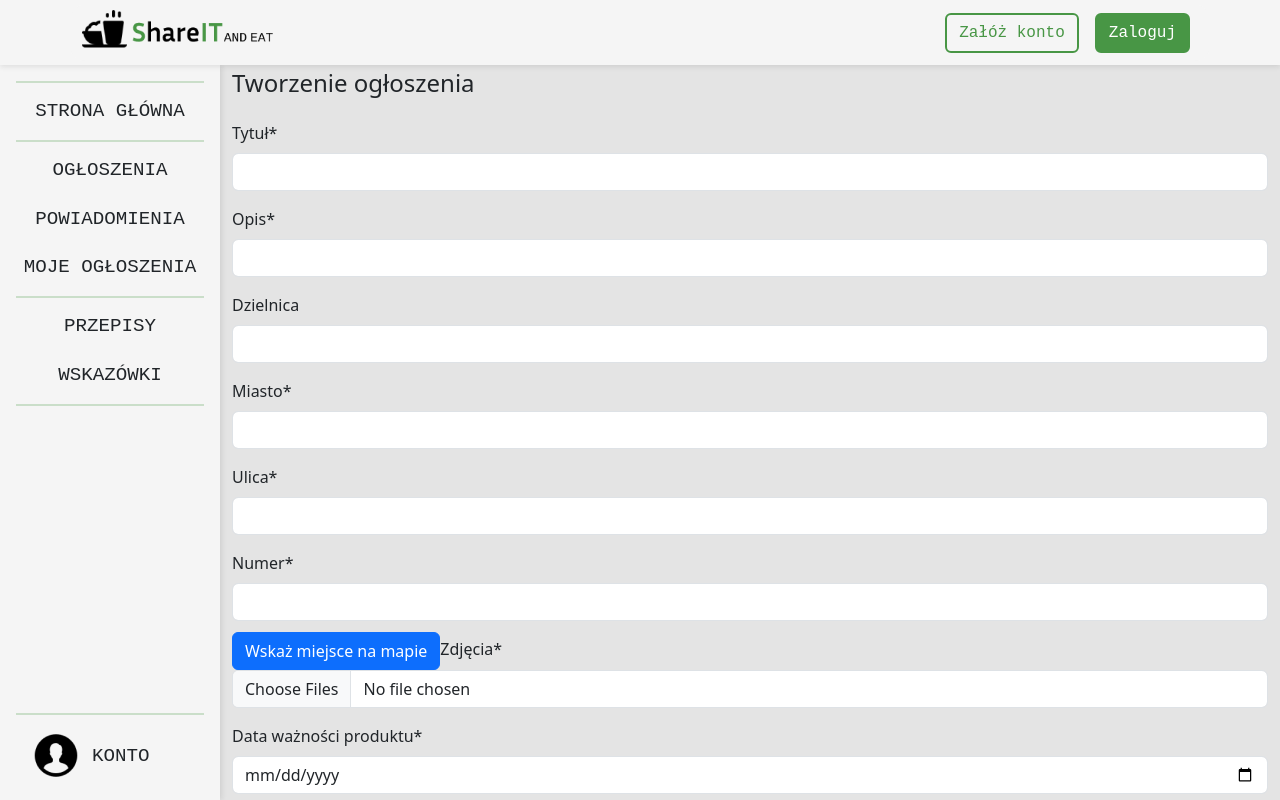
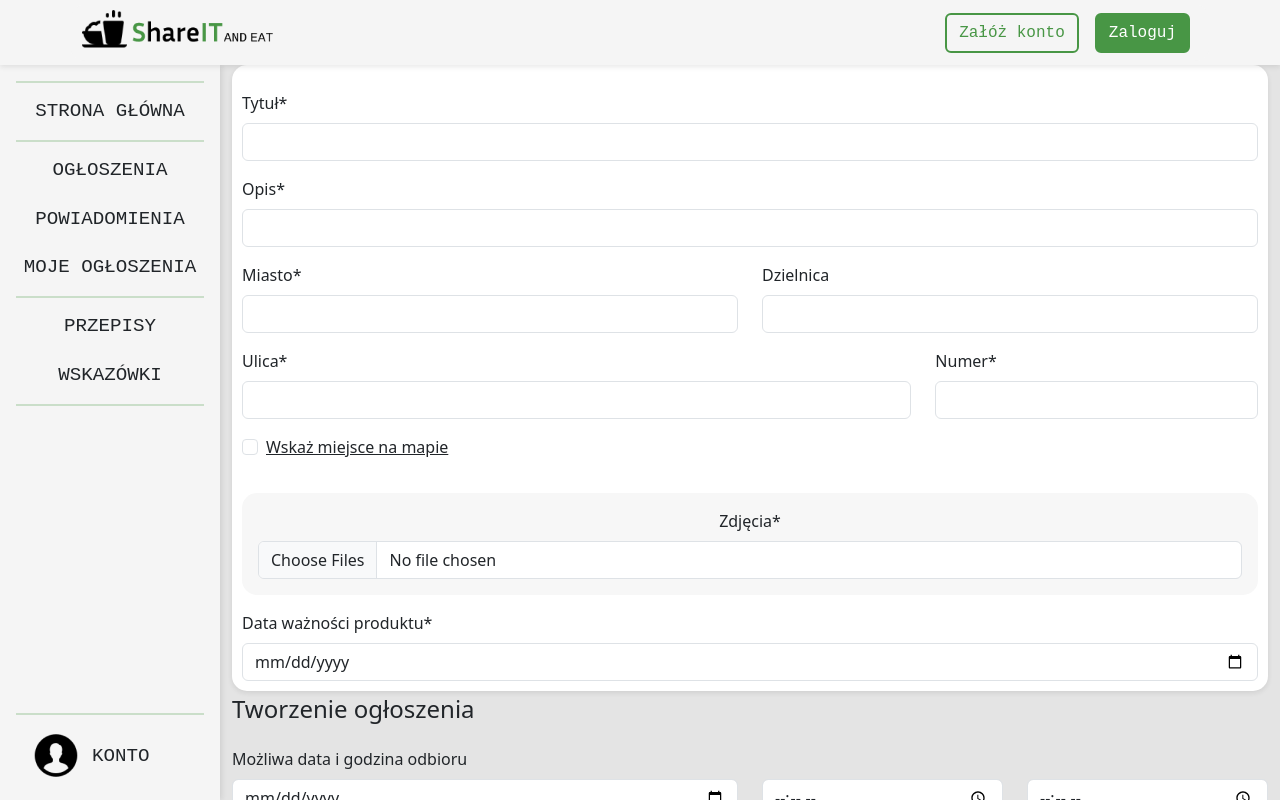
Before and after one commit to HelloNatalia/licencjat-frontend, a React (Create React App) app in the folder licencjat-frontend/: page /create-announcement in a window 1280 px wide. Shown: the top 800 px of the page. Built offline with nearby package versions, Linux system fonts and the light colour scheme; no server answers.

Commit message:
Changed form design

```diff
--- a/licencjat-frontend/src/CreateAnnouncement.css
+++ b/licencjat-frontend/src/CreateAnnouncement.css
@@ -0,0 +1,16 @@
+.form-bg {
+  background-color: white;
+  border-radius: 15px;
+  padding: 10px;
+  box-shadow: 0 2px 5px rgba(41, 41, 41, 0.1);
+}
+
+.img-box {
+  background-color: rgb(247, 247, 247);
+  border-radius: 15px;
+}
+
+.show-map p {
+  text-decoration: underline;
+  cursor: pointer;
+}
--- a/licencjat-frontend/src/CreateAnnouncement.js
+++ b/licencjat-frontend/src/CreateAnnouncement.js
@@ -160,8 +160,10 @@ function CreateAnnouncementForm({ products }) {
 
   return (
     <>
-      <p className="fs-4 mb-1">Tworzenie ogłoszenia</p>
+      <div className="form-bg">
         <form onSubmit={formik.handleSubmit}>
+          <div className="row">
+            <div className="col-12">
               <label className="form-label mt-3" htmlFor="title">
                 Tytuł*
               </label>
@@ -174,7 +176,8 @@ function CreateAnnouncementForm({ products }) {
                 onChange={formik.handleChange}
                 value={formik.values.title}
               />
-
+            </div>
+            <div className="col-12">
               <label className="form-label mt-3" htmlFor="description">
                 Opis*
               </label>
@@ -187,7 +190,21 @@ function CreateAnnouncementForm({ products }) {
                 onChange={formik.handleChange}
                 value={formik.values.description}
               />
-
+            </div>
+            <div className="col-12 col-lg-6">
+              <label className="form-label mt-3" htmlFor="city">
+                Miasto*
+              </label>
+              <input
+                id="city"
+                name="city"
+                type="text"
+                className="form-control"
+                onChange={formik.handleChange}
+                value={formik.values.city}
+              />
+            </div>
+            <div className="col-12 col-lg-6">
               <label className="form-label mt-3" htmlFor="district">
                 Dzielnica
               </label>
@@ -199,19 +216,8 @@ function CreateAnnouncementForm({ products }) {
                 onChange={formik.handleChange}
                 value={formik.values.district}
               />
-
-        <label className="form-label mt-3" htmlFor="city">
-          Miasto*
-        </label>
-        <input
-          id="city"
-          name="city"
-          type="text"
-          className="form-control"
-          onChange={formik.handleChange}
-          value={formik.values.city}
-        />
-
+            </div>
+            <div className="col-12 col-lg-8">
               <label className="form-label mt-3" htmlFor="street">
                 Ulica*
               </label>
@@ -224,7 +230,8 @@ function CreateAnnouncementForm({ products }) {
                 onChange={formik.handleChange}
                 value={formik.values.street}
               />
-
+            </div>
+            <div className="col-12 col-lg-4">
               <label className="form-label mt-3" htmlFor="number">
                 Numer*
               </label>
@@ -237,10 +244,30 @@ function CreateAnnouncementForm({ products }) {
                 onChange={formik.handleChange}
                 value={formik.values.number}
               />
+            </div>
+            <div className="col-12 mt-3">
+              <div class="form-check">
+                <input
+                  class="form-check-input"
+                  type="checkbox"
+                  value=""
+                  id={
+                    formik.values.coordinates
+                      ? "flexCheckChecked"
+                      : "flexCheckDefault"
+                  }
+                />
+                <label class="form-check-label show-map" for="flexCheckDefault">
+                  <MapModel
+                    handleCoordinationChange={handleCoordinationChange}
+                  />
+                </label>
+              </div>
+            </div>
 
-        <MapModel handleCoordinationChange={handleCoordinationChange} />
-
-        <label className="form-label mt-3" htmlFor="photos">
+            <div className="col-12 mt-3">
+              <div className="img-box p-3">
+                <label className="form-label" htmlFor="photos">
                   Zdjęcia*
                 </label>
                 <input
@@ -252,7 +279,10 @@ function CreateAnnouncementForm({ products }) {
                   multiple
                   // value={formik.values.photos}
                 />
+              </div>
+            </div>
 
+            <div className="col-12">
               <label className="form-label mt-3" htmlFor="date">
                 Data ważności produktu*
               </label>
@@ -265,6 +295,11 @@ function CreateAnnouncementForm({ products }) {
                 onChange={formik.handleChange}
                 value={formik.values.date}
               />
+            </div>
+          </div>
+        </form>
+      </div>
+      <p className="fs-4 mb-1">Tworzenie ogłoszenia</p>
 
       <label className="form-label mt-3" htmlFor="pickup_date">
         Możliwa data i godzina odbioru
@@ -349,9 +384,7 @@ function CreateAnnouncementForm({ products }) {
               Produkt
             </option>
             {products.map((element) => {
-                return (
-                  <option value={element.id_product}>{element.name}</option>
-                );
+              return <option value={element.id_product}>{element.name}</option>;
             })}
           </Form.Select>
         </div>
@@ -360,7 +393,6 @@ function CreateAnnouncementForm({ products }) {
       <button type="submit" className="btn btn-primary mt-4 mb-2 signup-btn">
         Utwórz ogłoszenie
       </button>
-      </form>
     </>
   );
 }
--- a/licencjat-frontend/src/MapModal.js
+++ b/licencjat-frontend/src/MapModal.js
@@ -23,9 +23,7 @@ export default function MapModel({ handleCoordinationChange }) {
 
   return (
     <>
-      <Button variant="primary" onClick={handleShow}>
-        Wskaż miejsce na mapie
-      </Button>
+      <p onClick={handleShow}>Wskaż miejsce na mapie</p>
 
       <Modal show={show} onHide={handleClose}>
         <Modal.Header closeButton>
```
Lines whose indentation alone changed are shown as unchanged.
